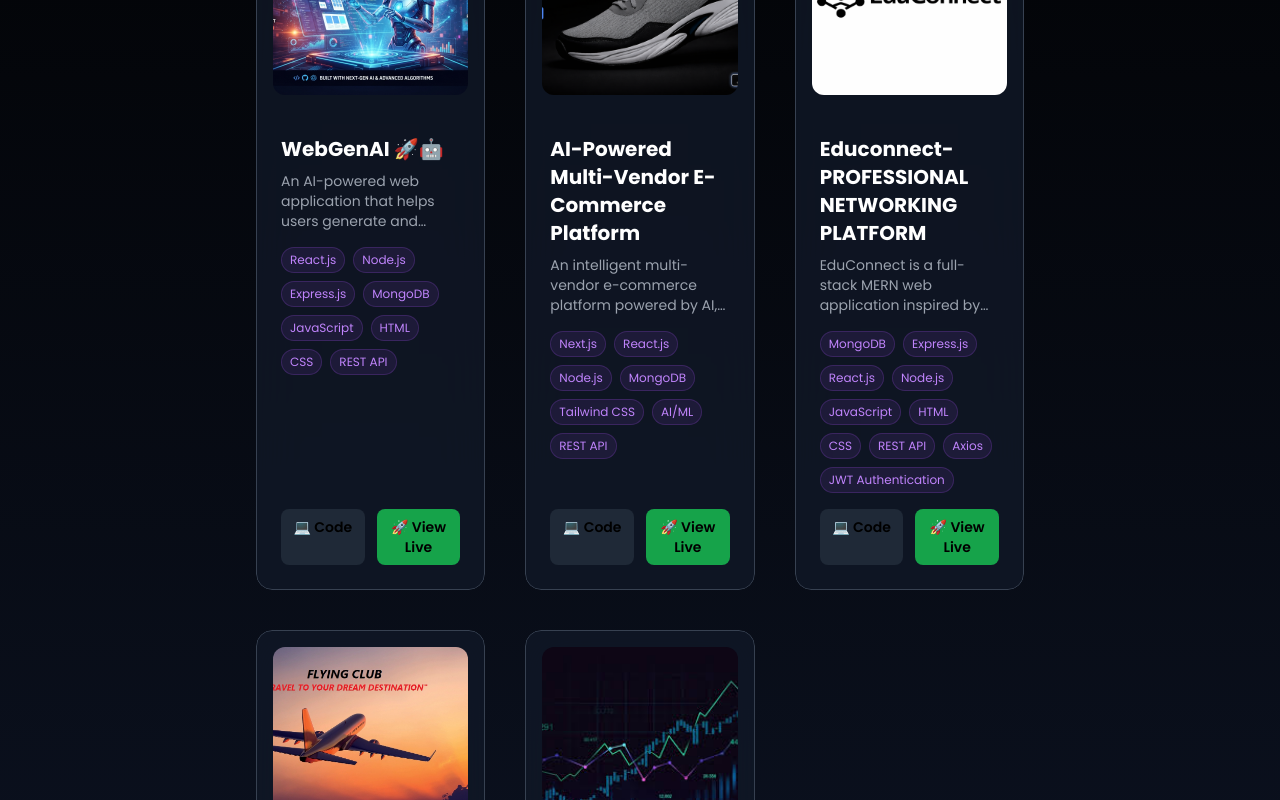
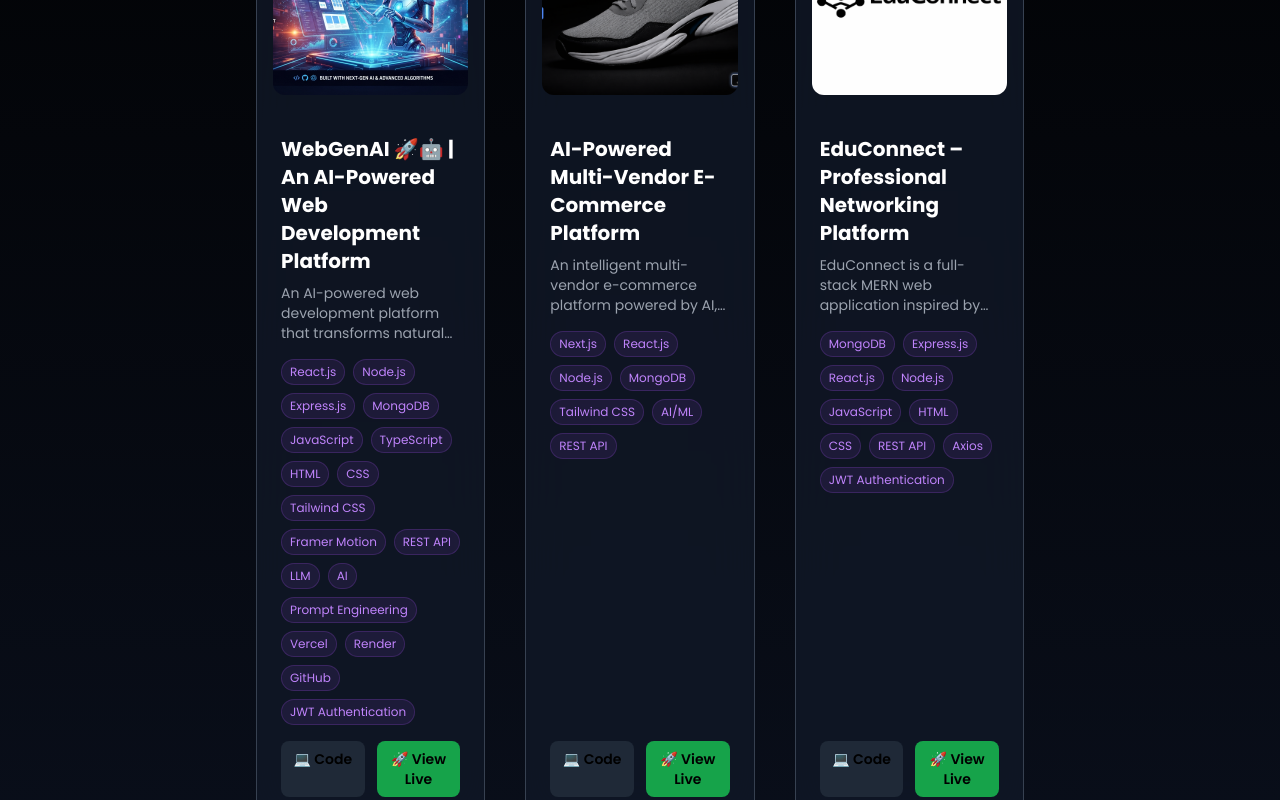
Before and after one commit to saishshaikh/PORTFOLIO, a React (Vite) app: page / in a window 1280 px wide. Shown: the part 4140-4940 px from the top of the page. Built offline with nearby package versions, Linux system fonts and the light colour scheme.

Commit message:
Updated portfolio projects section

```diff
--- a/src/constants.js
+++ b/src/constants.js
@@ -205,9 +205,9 @@
 export const projects = [
   {
     id: 0,
-    title: "WebGenAI 🚀🤖",
+    title: "WebGenAI 🚀🤖 | An AI-Powered Web Development Platform",
     description:
-      "An AI-powered web application that helps users generate and explore web content with a modern, responsive interface and intelligent features.",
+      "An AI-powered web development platform that transforms natural language prompts into fully responsive, production-ready websites using LLMs. It features AI-driven code generation, live preview, seamless deployment, and a modern user experience.",
     image: webGenAILogo,
     tags: [
       "React.js",
@@ -215,9 +215,19 @@
       "Express.js",
       "MongoDB",
       "JavaScript",
+      "TypeScript",
       "HTML",
       "CSS",
+      "Tailwind CSS",
+      "Framer Motion",
       "REST API",
+      "LLM",
+      "AI",
+      "Prompt Engineering",
+      "Vercel",
+      "Render",
+      "GitHub",
+      "JWT Authentication",
     ],
     github: "https://github.com/saishshaikh/WebGenAI.git",
     webapp: "https://web-ai-4.onrender.com/",
@@ -237,13 +247,14 @@
       "AI/ML",
       "REST API",
     ],
-    github: "https://github.com/saishshaikh/AI-Powered-Multi-Vendor-E-Commerce-Platform.git",
+    github:
+      "https://github.com/saishshaikh/AI-Powered-Multi-Vendor-E-Commerce-Platform.git",
     webapp:
       "https://ai-powered-multi-vendor-e-commerce.vercel.app/login?error=Configuration",
   },
   {
     id: 2,
-    title: "Educonnect-PROFESSIONAL NETWORKING PLATFORM",
+    title: "EduConnect – Professional Networking Platform",
     description:
       "EduConnect is a full-stack MERN web application inspired by LinkedIn, designed for students to connect, create profiles, share posts, and build professional networks. It enables communication, collaboration, and career growth through a secure and responsive platform.",
     image: linkedLogo,
```
